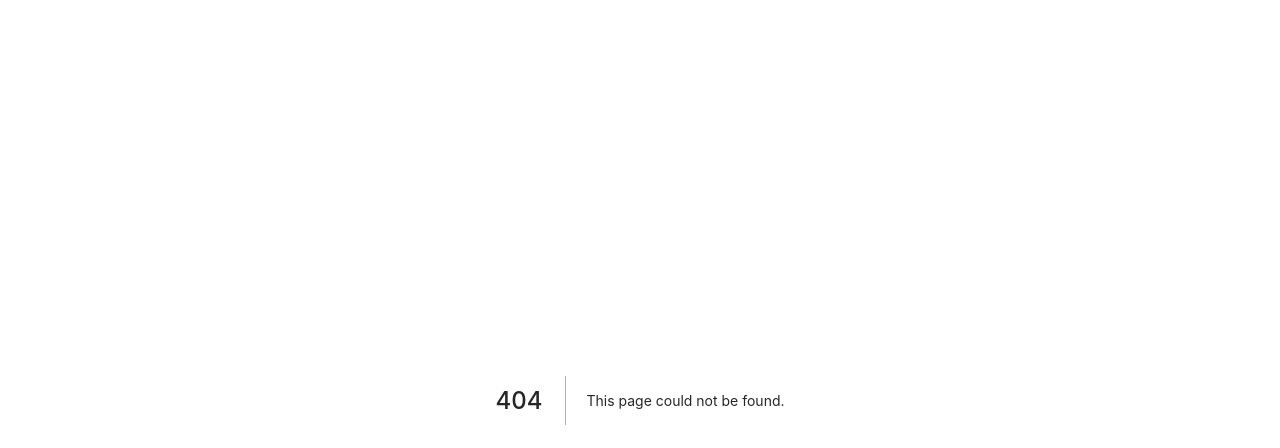
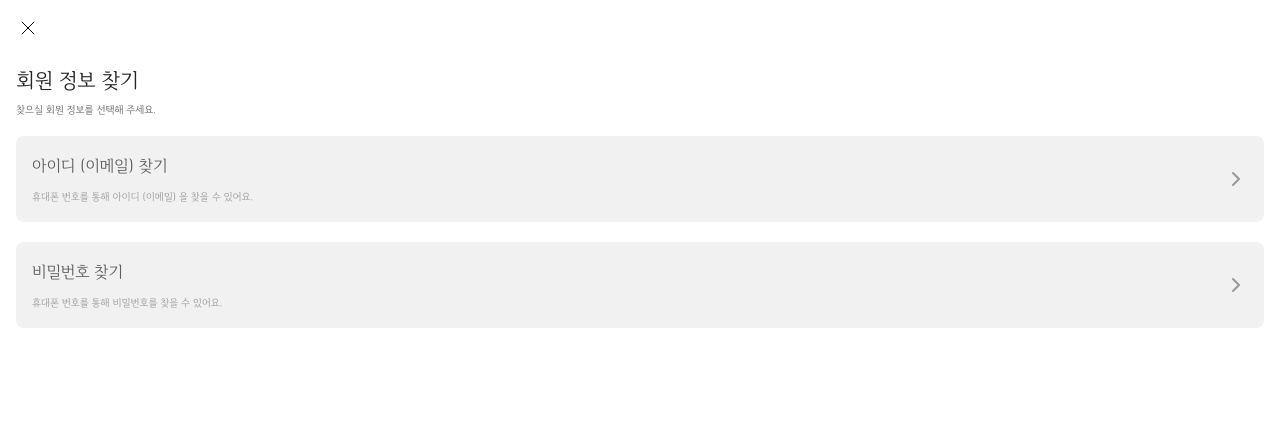
Before and after one commit to Dream-Maker-Inc/si-ssakddook-fe, a Next.js app: page /auth/search in a window 1280 px wide. Before the commit this address had no page. Shown: the top 448 px of the page. Built offline with nearby package versions, Linux system fonts and the light colour scheme.

Commit message:
feat:회원정보찾기 페이지

```diff
--- /dev/null
+++ b/src/common/components/button/CloseButton/CloseButton.tsx
@@ -0,0 +1,33 @@
+import Image from "next/image";
+import { css } from "@emotion/react";
+import { useRouter } from "next/router";
+import { IconButton } from "@mui/material";
+import { Url } from "url";
+
+type CloseButton = {
+  location?: string;
+};
+export const CloseButton = ({ location }: CloseButton) => {
+  const router = useRouter();
+  const nextLocation = () => {
+    location == null ? router.back() : router.push(location);
+  };
+  return (
+    <IconButton onClick={nextLocation} css={sx.img}>
+      <Image
+        width="24px"
+        height="24px"
+        src="/img/close/icon-close.svg"
+        alt=""
+      />
+    </IconButton>
+  );
+};
+
+const sx = {
+  img: css`
+    position: absolute;
+    top: 0;
+    left: 0;
+  `,
+};
--- /dev/null
+++ b/src/common/components/button/CloseButton/index.ts
@@ -0,0 +1 @@
+export { CloseButton } from "./CloseButton";
--- /dev/null
+++ b/src/common/components/title/TitleWithDesc/TitleWithDesc.tsx
@@ -0,0 +1,30 @@
+import { css } from "@emotion/react";
+
+import { Typography } from "@mui/material";
+
+type TTitleWithDesc = {
+  title: string;
+  desc: string;
+};
+export const TitleWithDesc = ({ title, desc }: TTitleWithDesc) => {
+  return (
+    <div css={sx.textWrapper}>
+      <Typography variant="h1">{title}</Typography>
+      <Typography variant="h4">{desc}</Typography>
+    </div>
+  );
+};
+
+const sx = {
+  textWrapper: css`
+    width: 100%;
+    text-align: left;
+    display: flex;
+    flex-direction: column;
+    align-items: flex-start;
+    gap: 12px;
+
+    margin-top: 52px;
+    margin-bottom: 20px;
+  `,
+};
--- /dev/null
+++ b/src/common/components/title/TitleWithDesc/index.ts
@@ -0,0 +1 @@
+export { TitleWithDesc } from "./TitleWithDesc";
--- a/src/common/styles/globals.css
+++ b/src/common/styles/globals.css
@@ -12,7 +12,7 @@ body {
   padding: 0;
   margin: 0;
 
-  background-color: #f5f5f5;
+  background-color: white;
 
   font-family: "IropkeBatangM";
 }
--- a/src/domains/Auth/Login/components/LoginView.tsx
+++ b/src/domains/Auth/Login/components/LoginView.tsx
@@ -31,6 +31,7 @@ export const LoginView = () => {
             />
             <TextField
               fullWidth
+              type="password"
               placeholder="비밀번호"
               value={pwState.value}
               onChange={pwState.onChange}
--- /dev/null
+++ b/src/domains/Auth/Search/components/IdPasswordSearchView.tsx
@@ -0,0 +1,105 @@
+import { CloseButton } from "@/common/components/button/CloseButton";
+import { PrevButton } from "@/common/components/button/PrevButton";
+import { TitleWithDesc } from "@/common/components/title/TitleWithDesc";
+import { css } from "@emotion/react";
+import { Button, IconButton, Typography } from "@mui/material";
+import Image from "next/image";
+
+export const IdPasswordSearchView = () => {
+  return (
+    <div css={sx.root}>
+      <div css={sx.container}>
+        <CloseButton />
+        <TitleWithDesc
+          title="회원 정보 찾기"
+          desc="찾으실 회원 정보를 선택해 주세요."
+        />
+        <div css={sx.searchBoxWrapper}>
+          <SearchBox
+            title="아이디 (이메일) 찾기"
+            desc="휴대폰 번호를 통해 아이디 (이메일) 을 찾을 수 있어요."
+          />
+          <SearchBox
+            title="비밀번호 찾기"
+            desc="휴대폰 번호를 통해 비밀번호를 찾을 수 있어요."
+          />
+        </div>
+      </div>
+    </div>
+  );
+};
+
+const sx = {
+  root: css`
+    width: 100%;
+    height: 100%;
+    padding: 16px;
+  `,
+
+  container: css`
+    width: 100%;
+    height: 100%;
+
+    display: flex;
+    flex-direction: column;
+
+    position: relative;
+  `,
+
+  searchBoxWrapper: css`
+    width: 100%;
+
+    display: flex;
+    flex-direction: column;
+    gap: 20px;
+  `,
+
+  boxContainer: css`
+    width: 100%;
+    height: 86px;
+
+    background-color: #f1f1f1;
+    border-radius: 8px;
+
+    display: flex;
+    flex-direction: column;
+    align-items: flex-start;
+    gap: 10px;
+
+    padding: 16px;
+
+    position: relative;
+
+    &:hover {
+      background-color: rgba(90, 136, 53, 0.1);
+    }
+  `,
+
+  img: css`
+    position: absolute;
+    top: 31px;
+    right: 16px;
+  `,
+};
+
+type SearchBox = {
+  title: string;
+  desc: string;
+};
+
+const SearchBox = ({ title, desc }: SearchBox) => {
+  return (
+    <Button css={sx.boxContainer}>
+      <Typography variant="h2">{title}</Typography>
+      <Typography variant="caption">{desc}</Typography>
+      <div css={sx.img}>
+        <Image
+          width="24px"
+          height="24px"
+          src="/img/arrowIcon/icon-button-next.svg"
+          alt=""
+        />
+      </div>
+    </Button>
+  );
+};
--- /dev/null
+++ b/src/domains/Auth/Search/components/index.ts
@@ -0,0 +1 @@
+export { IdPasswordSearchView } from "./IdPasswordSearchView";
--- /dev/null
+++ b/src/domains/Auth/Search/index.ts
@@ -0,0 +1 @@
+export { IdPasswordSearchView } from "./components/IdPasswordSearchView";
--- /dev/null
+++ b/src/pages/auth/search/index.tsx
@@ -0,0 +1,8 @@
+import { IdPasswordSearchView } from "@/domains/Auth/Search";
+import { NextPage } from "next";
+
+const SearchPage: NextPage = () => {
+  return <IdPasswordSearchView />;
+};
+
+export default SearchPage;
--- a/src/themes/CustomThemes.tsx
+++ b/src/themes/CustomThemes.tsx
@@ -1,4 +1,3 @@
-import { unstable_useEnhancedEffect } from "@mui/material";
 import { createTheme, responsiveFontSizes } from "@mui/material/styles";
 import { useMemo, useState } from "react";
 import { lightPalette } from "./Color";
@@ -19,6 +18,7 @@ export const lightTheme = createTheme({
           minHeight: "36px",
           boxShadow: "none",
           margin: "0px",
+          padding: "0px",
           fontSize: "12px",
           lineHeight: "20px",
         },
--- a/src/themes/Typography.ts
+++ b/src/themes/Typography.ts
@@ -1,5 +1,4 @@
 import { TypographyOptions } from "@mui/material/styles/createTypography";
-import { color } from "@mui/system";
 import { LightColor } from "./Color";
 
 const baseTypographyOptions: TypographyOptions = {
@@ -9,6 +8,12 @@ const baseTypographyOptions: TypographyOptions = {
   },
   h2: {
     fontSize: "16px", //16px
+    lineHeight: "26.65px",
+    color: LightColor.TextMain,
+  },
+
+  h4: {
+    fontSize: "10px",
     color: LightColor.TextMain,
   },
   body1: {
@@ -19,6 +24,7 @@ const baseTypographyOptions: TypographyOptions = {
   },
   caption: {
     fontSize: "10px", //10px
+    lineHeight: "16.65px",
     color: LightColor.Gray100,
   },
 };
```
Also changed, not shown: public/img/arrowIcon/icon-button-next.svg (added), public/img/close/icon-close.svg (added).
